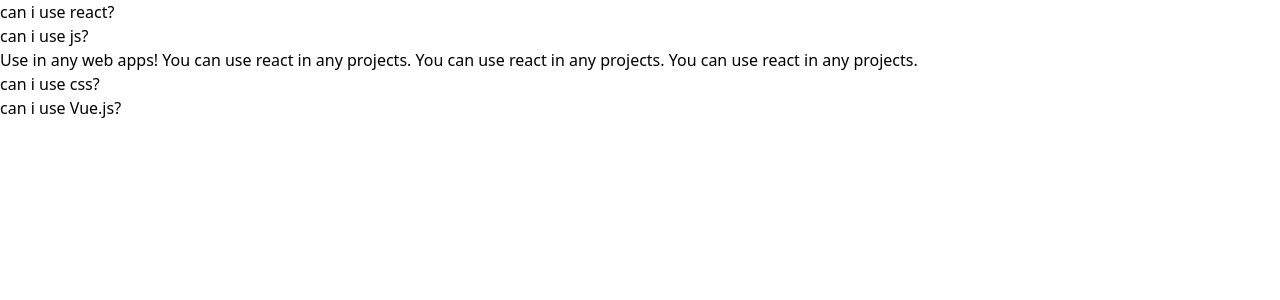
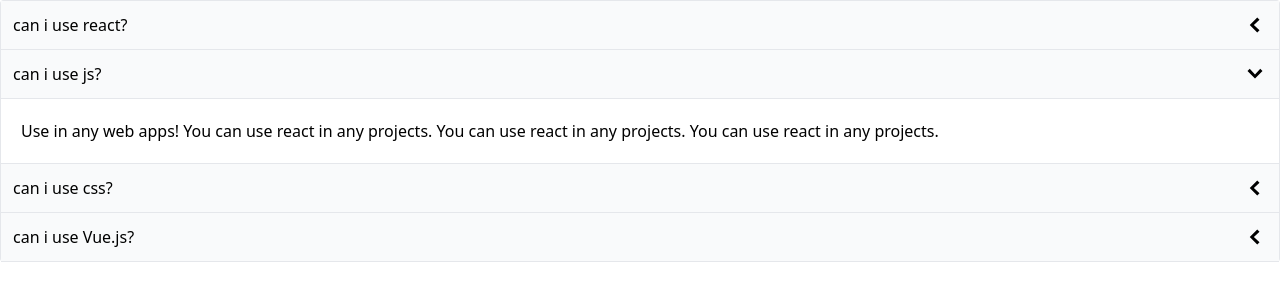
Before and after one commit to rajyotiroshan/react-redux-tutorial, a React (Create React App) app: page / in a window 1280 px wide. Shown: the top 300 px of the page. Built offline with nearby package versions, Linux system fonts and the light colour scheme.

Commit message:
accordion style

```diff
--- a/src/components/Accordion.js
+++ b/src/components/Accordion.js
@@ -1,19 +1,31 @@
 import { useState } from "react";
+import { GoChevronDown, GoChevronLeft } from "react-icons/go";
 
 export default function Accordion({ items }) {
   const [expandedIndex, setExpandedIndex] = useState(1);
+
   const handleClick = (nxtIndex) => {
     setExpandedIndex(nxtIndex);
   };
   const renderedItems = items.map((item, index) => {
     const isExpanded = index === expandedIndex;
-
+    const icon = (
+      <span className="text-2xl">
+        {isExpanded ? <GoChevronDown /> : <GoChevronLeft />}
+      </span>
+    );
     return (
       <div key={item.id}>
-        <div onClick={() => handleClick(index)}>{item.label}</div>
-        {isExpanded && <div>{item.content}</div>}
+        <div
+          className="flex justify-between p-3 bg-gray-50 border-b items-center cursor-pointer"
+          onClick={() => handleClick(index)}
+        >
+          {item.label}
+          {icon}
+        </div>
+        {isExpanded && <div className="border-b p-5">{item.content}</div>}
       </div>
     );
   });
-  return <div>{renderedItems}</div>;
+  return <div className="border-x border-t rounded">{renderedItems}</div>;
 }
```
